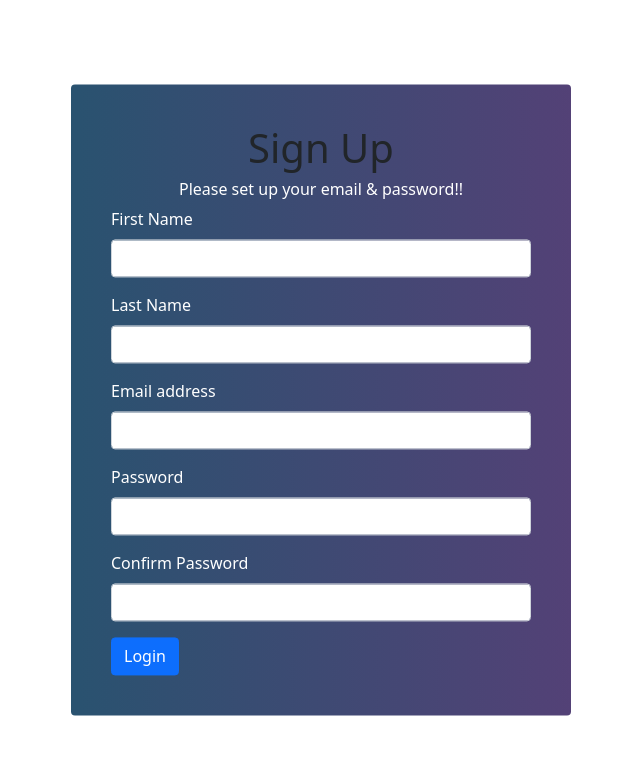
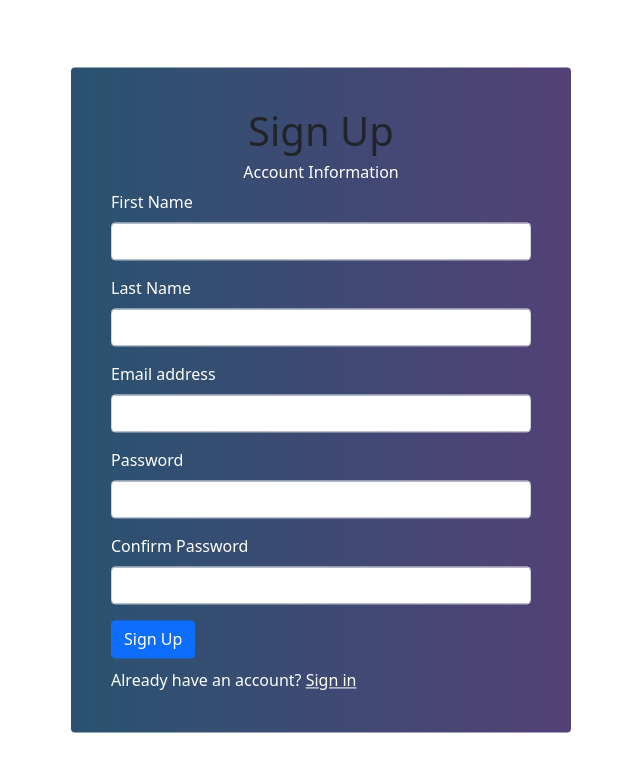
Before and after one commit to SavvyXavi/AngularCrud, an Angular app: page /signup in a window 1280 px wide. Shown: the top 772 px of the page, without its empty margins (319-959 px from the left). Built offline with nearby package versions, Linux system fonts and the light colour scheme.

Commit message:
Api link update

```diff
--- a/db.json
+++ b/db.json
@@ -1,5 +1,5 @@
 {
-  "posts": [
+  "employees": [
     {
       "id": 5,
       "firstName": "New",
@@ -25,6 +25,7 @@
       "salary": 12654684
     }
   ],
+  "signup": [],
   "comments": [],
   "profile": {
     "name": "typicode"
--- a/src/app/login/login.component.css
+++ b/src/app/login/login.component.css
@@ -17,3 +17,7 @@
 label {
     color:#fff;
 }
+span, a {
+    color: white;
+    margin-top: 10px;
+}
--- a/src/app/login/login.component.html
+++ b/src/app/login/login.component.html
@@ -15,8 +15,11 @@
                         <label for="password" class="form-label">Password</label>
                         <input type="password" class="form-control" id="password">
                     </div>
-                    <button type="submit" class="btn btn-primary">Login</button>
+                    <a routerLink="/dashboard">
+                        <button type="submit" class="btn btn-primary">Login</button>
+                    </a>
                 </form>
+                <span>Don't have an account? <a routerLink="/signup">Create account</a></span>
             </div>
         </div>
     </div>
--- a/src/app/shared/api.service.ts
+++ b/src/app/shared/api.service.ts
@@ -10,24 +10,24 @@ export class ApiService {
   constructor(private http: HttpClient) { }
 
   postEmployee(data: Employee) {
-    return this.http.post<Employee>("http://localhost:3000/posts", data)
+    return this.http.post<Employee>("http://localhost:3000/employees", data)
     .pipe(map((res:any) =>{
       return res;
     }))
   }
 
   getEmployees() {
-    return this.http.get("http://localhost:3000/posts")
+    return this.http.get("http://localhost:3000/employees")
     .pipe(map((res:any) =>{
       return res;
     }))
   }
 
   editEmployee(data: Employee){
-    return this.http.put("http://localhost:3000/posts/", data);
+    return this.http.put("http://localhost:3000/employees/", data);
   }
 
   deleteEmployee(id: string){
-    return this.http.delete("http://localhost:3000/posts/" + id)
+    return this.http.delete("http://localhost:3000/employees/" + id)
   }
 }
--- a/src/app/signup/signup.component.css
+++ b/src/app/signup/signup.component.css
@@ -17,3 +17,7 @@
 label {
     color:#fff;
 }
+span, a {
+    color: white;
+    margin-top: 10px;
+}
--- a/src/app/signup/signup.component.html
+++ b/src/app/signup/signup.component.html
@@ -4,7 +4,7 @@
             <div class="card">
                 <div class="text-center">
                     <h1>Sign Up</h1>
-                    <h6>Please set up your email & password!!</h6>
+                    <h6>Account Information</h6>
                 </div>
                 <form>
                     <div class="mb-3">
@@ -27,8 +27,9 @@
                         <label for="confirmPassword" class="form-label">Confirm Password</label>
                         <input type="password" class="form-control" id="confirmPassword">
                     </div>
-                    <button type="submit" class="btn btn-primary">Login</button>
+                    <button type="submit" class="btn btn-primary">Sign Up</button>
                 </form>
+                <span>Already have an account? <a routerLink="/login">Sign in</a></span>
             </div>
         </div>
     </div>
```
